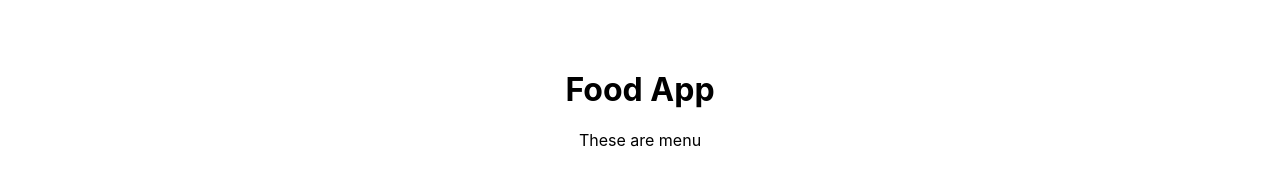
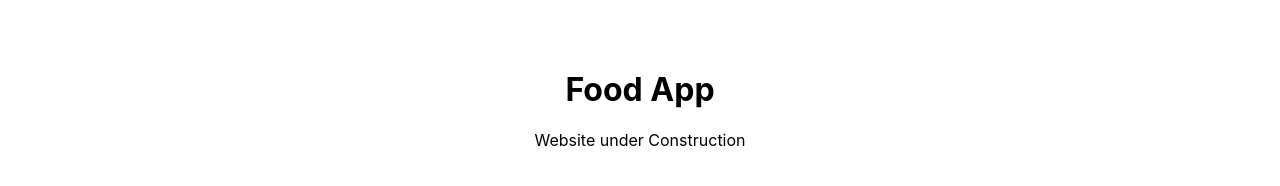
Before and after one commit to adhityaprimandhika/paw-kelompok-12, a React (Create React App) app in the folder crud-app/: page / in a window 1280 px wide. Shown: the part 240-426 px from the top of the page. Built offline with nearby package versions, Linux system fonts and the light colour scheme; no server answers.

Commit message:
Under Construction

```diff
--- a/crud-app/src/pages/main.js
+++ b/crud-app/src/pages/main.js
@@ -3,8 +3,11 @@ function Main(){
     return (
         <div>
             <svg xmlns="http://www.w3.org/2000/svg" viewBox="0 0 1440 320"><path fill="#ff5500" fill-opacity="1" d="M0,64L30,96C60,128,120,192,180,224C240,256,300,256,360,250.7C420,245,480,235,540,197.3C600,160,660,96,720,90.7C780,85,840,139,900,160C960,181,1020,171,1080,176C1140,181,1200,203,1260,192C1320,181,1380,139,1410,117.3L1440,96L1440,0L1410,0C1380,0,1320,0,1260,0C1200,0,1140,0,1080,0C1020,0,960,0,900,0C840,0,780,0,720,0C660,0,600,0,540,0C480,0,420,0,360,0C300,0,240,0,180,0C120,0,60,0,30,0L0,0Z"></path></svg>
+            <div>
             <h1>Food App</h1>
-            <p>These are menu</p>
+            <p>Website under Construction</p>
+            </div>
+
 
         </div>
     );
```
